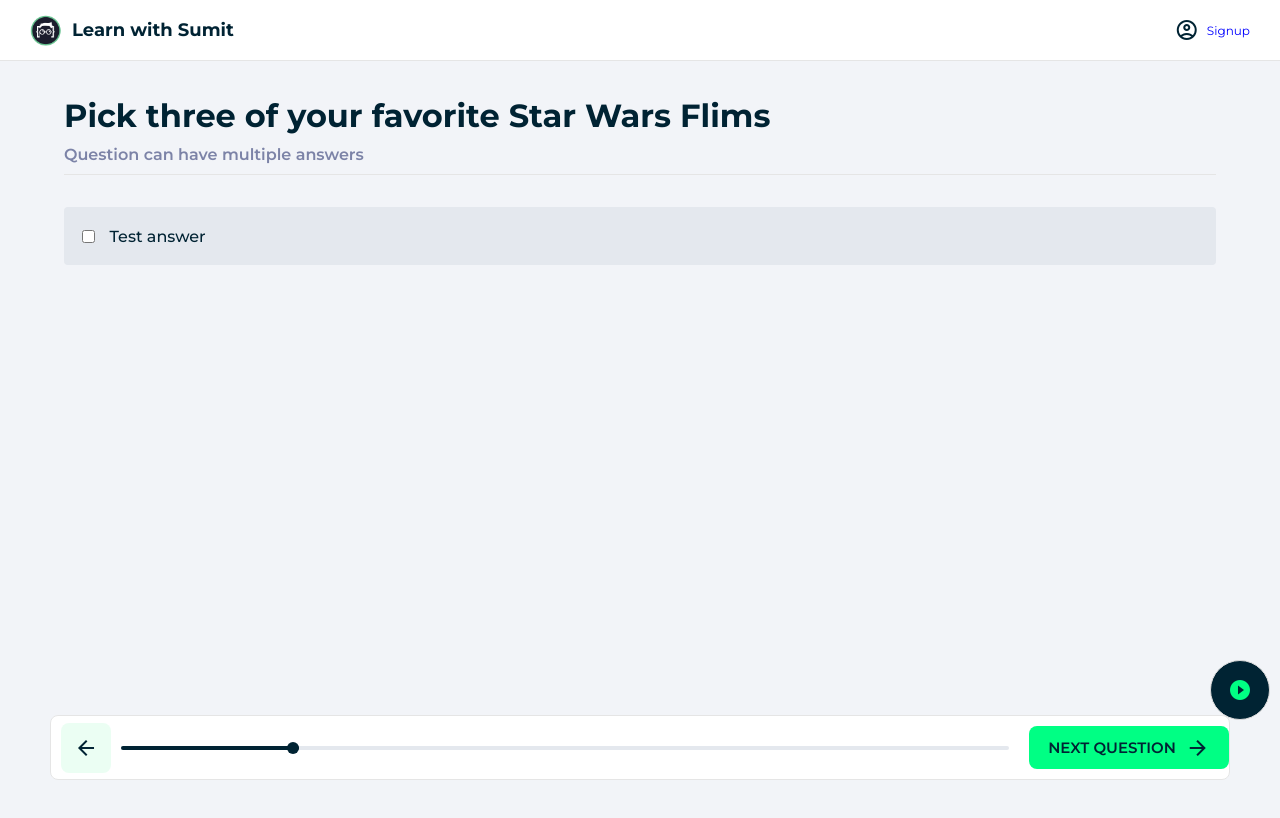
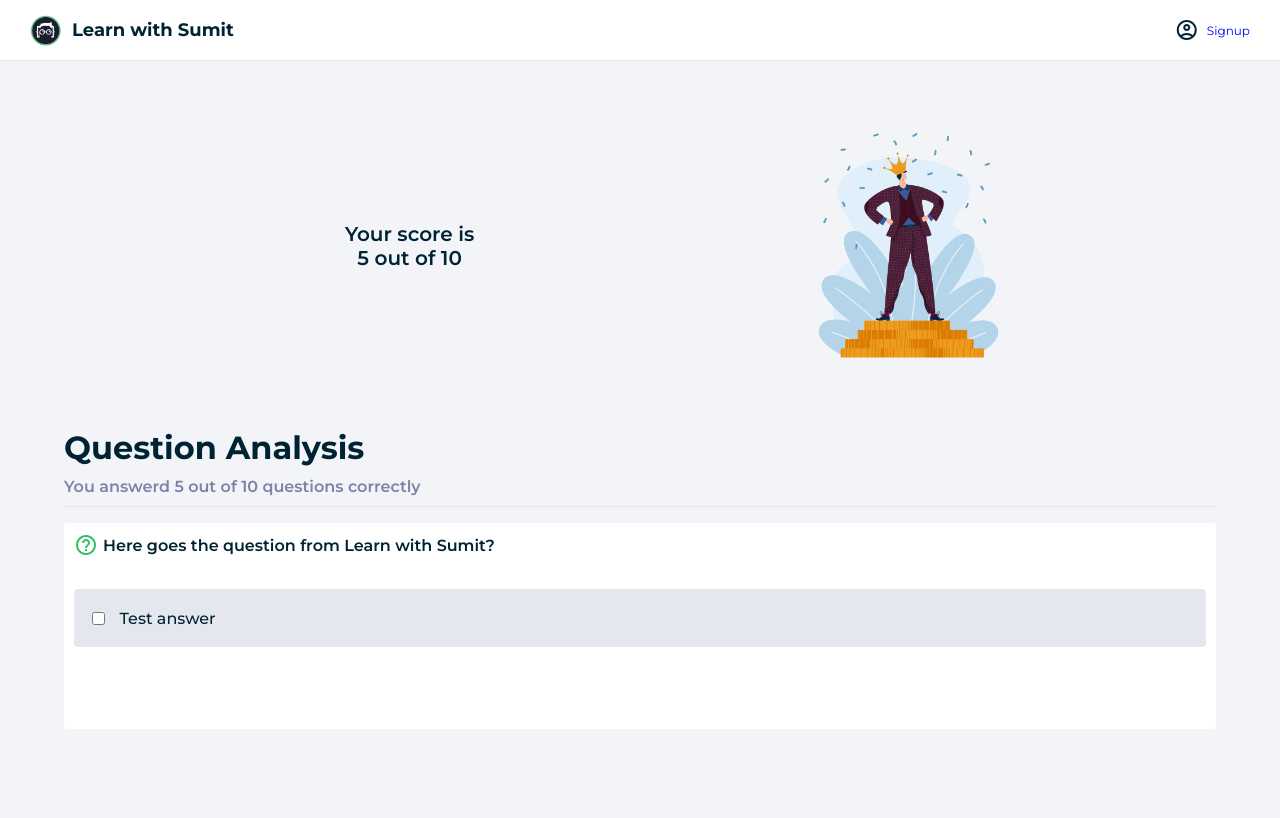
Before and after one commit to abir2010/quiz-application, a React (Vite) app: page / in a window 1280 px wide. Shown: the top 818 px of the page. Built offline with nearby package versions, Linux system fonts and the light colour scheme.

Commit message:
result page complete

```diff
--- /dev/null
+++ b/src/components/Analysis.jsx
@@ -0,0 +1,12 @@
+import Classes from "../styles/Analysis.module.css";
+import Question from "./Question";
+
+export default function Analysis() {
+    return (
+        <div className={Classes.analysis}>
+            <h1>Question Analysis</h1>
+            <h4>You answerd 5 out of 10 questions correctly</h4>
+            <Question />
+        </div>
+    );
+}
--- a/src/components/App.jsx
+++ b/src/components/App.jsx
@@ -1,8 +1,9 @@
 import "../styles/App.css";
 import Layout from "./Layout";
+import Result from "./pages/Result";
 // import Home from "./pages/Home";
 // import Login from "./pages/Login";
-import Quiz from "./pages/Quiz";
+// import Quiz from "./pages/Quiz";
 // import Signup from "./pages/Signup";
 
 function App() {
@@ -11,7 +12,8 @@
             {/* <Home /> */}
             {/* <Signup /> */}
             {/* <Login /> */}
-            <Quiz />
+            {/* <Quiz /> */}
+            <Result />
         </Layout>
     );
 }
--- /dev/null
+++ b/src/components/Question.jsx
@@ -0,0 +1,13 @@
+import Classes from "../styles/Question.module.css";
+import Answers from "./Answers";
+export default function Question() {
+    return (
+        <div className={Classes.question}>
+            <div className={Classes.qtitle}>
+                <span className="material-icons-outlined"> help_outline </span>
+                Here goes the question from Learn with Sumit?
+            </div>
+            <Answers />
+        </div>
+    );
+}
--- /dev/null
+++ b/src/components/Summary.jsx
@@ -0,0 +1,18 @@
+import image from "../assets/images/success.png";
+import Classes from "../styles/Summary.module.css";
+
+export default function Summary() {
+    return (
+        <div className={Classes.summary}>
+            <div className={Classes.point}>
+                {/* progress bar will be placed here */}
+                <p className={Classes.score}>
+                    Your score is <br />5 out of 10
+                </p>
+            </div>
+            <div className={Classes.badge}>
+                <img src={image} alt="Success" />
+            </div>
+        </div>
+    );
+}
--- /dev/null
+++ b/src/components/pages/Result.jsx
@@ -0,0 +1,11 @@
+import Analysis from "../Analysis";
+import Summary from "../Summary";
+
+export default function Result() {
+    return (
+        <>
+            <Summary />
+            <Analysis />
+        </>
+    );
+}
--- /dev/null
+++ b/src/styles/Analysis.module.css
@@ -0,0 +1,4 @@
+/* analysis component */
+.analysis {
+    margin: 2rem auto;
+}
--- /dev/null
+++ b/src/styles/Question.module.css
@@ -0,0 +1,19 @@
+/* question component */
+.question {
+    background-color: white;
+    padding: 10px;
+    margin: 1rem 0;
+    border-radius: 4px;
+}
+
+.qtitle {
+    display: flex;
+    gap: 5px;
+    align-items: center;
+    color: var(--fontPrimary);
+    font-weight: 600;
+}
+
+.qtitle span {
+    color: var(--active);
+}
--- /dev/null
+++ b/src/styles/Summary.module.css
@@ -0,0 +1,51 @@
+/* summary comoponent */
+
+.summary {
+    width: 80%;
+    margin: 0 auto;
+    display: flex;
+    justify-content: space-between;
+}
+
+@media only screen and (max-width: 800px) {
+    .summary {
+        flex-direction: column;
+        align-items: center;
+    }
+}
+
+.point {
+    width: 50%;
+    display: grid;
+    justify-content: center;
+    place-items: center;
+    position: relative;
+}
+
+.score {
+    width: 400px;
+    text-align: center;
+    font-size: 20px;
+    font-weight: 600;
+}
+
+.badge {
+    text-align: center;
+    height: 300px;
+    padding: 1rem;
+    display: flex;
+    justify-content: center;
+    align-items: center;
+}
+
+.badge img {
+    width: 100%;
+    height: 100%;
+    object-fit: cover;
+}
+
+@media only screen and (max-width: 800px) {
+    .badge {
+        width: 100%;
+    }
+}
```
